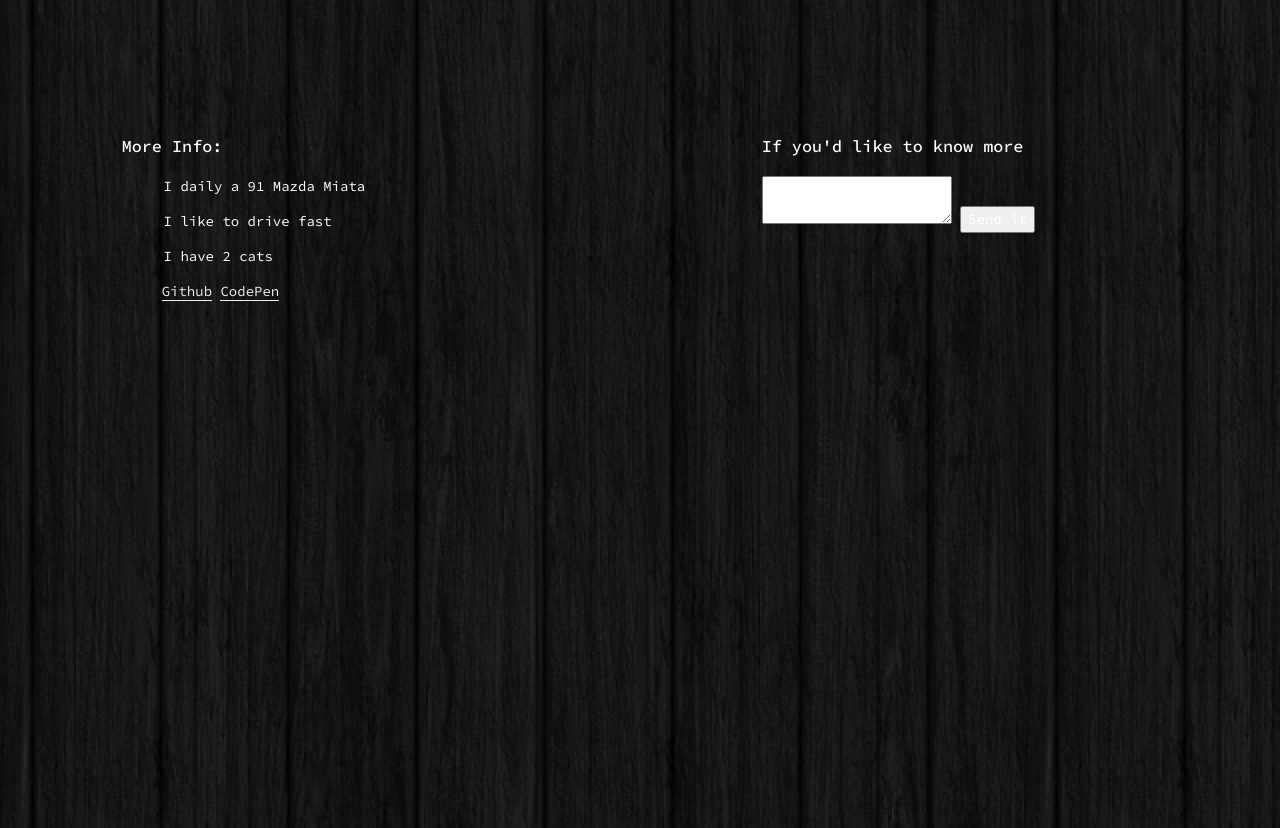
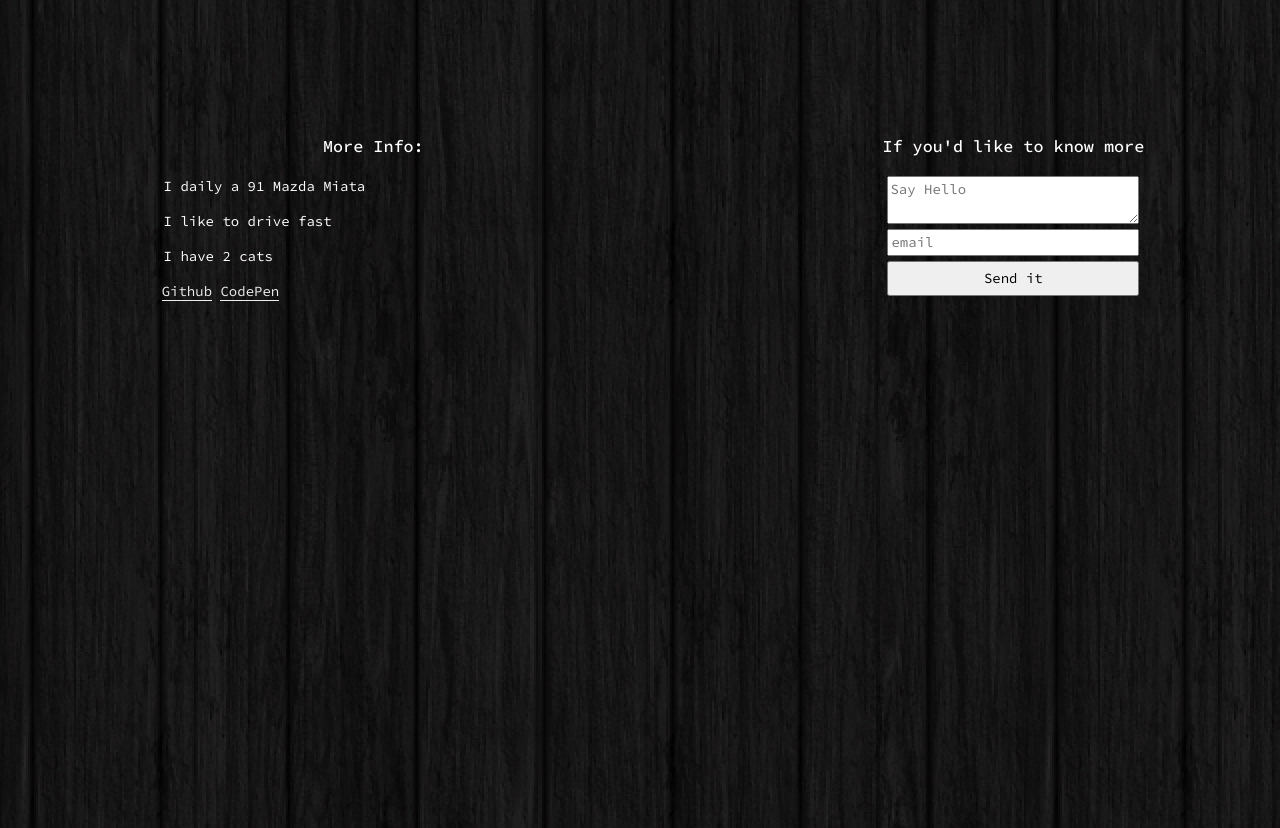
Before and after one commit to m0n01d/imdwit.github.io, a plain HTML site: page index.html in a window 1280 px wide. Shown: the part 2740-3568 px from the top of the page. Drawn offline with Linux system fonts and the light colour scheme.

Commit message:
adds and stylizes form

```diff
--- a/css/style.css
+++ b/css/style.css
@@ -108,5 +108,16 @@ h1 {
 
 .middle {
   position: relative;
+}
 
+input, textarea {
+  color: black;
+  display: block;
+  margin: 5px auto;
+  width: 50%;
 }
+#submit {
+  color: black;
+  display: block;
+  padding: 5px 8px;
+}
--- a/index.html
+++ b/index.html
@@ -91,21 +91,26 @@
 		<section class="content " id="contact">
 			<div class="row middle container-fluid">
 				<div class="col-sm-offset-1 col-sm-5">
-					<p class="lead">More Info:</p>
+					<p class="lead text-center">More Info:</p>
 					<div class="col-xs-offset-1">
 						<p>I daily a 91 Mazda Miata</p>
 						<p>I like to drive fast</p>
 						<p>I have 2 cats</p>
 					</div>
 					<ul class="inline">
-						<li><a href="#">Github</a></li>
-						<li><a href="#">CodePen</a></li>
+						<li><a href="https://github.com/imdwit" target="_blank">Github</a></li>
+						<li><a href="http://codepen.io/imdwit/" target="_blank">CodePen</a></li>
 					</ul>
 				</div>
 				<div class="col-sm-offset-1 col-sm-5">
-					<p class="lead">If you'd like to know more</p>
-					<textarea></textarea>
-					<input type="submit" value="Send it" />
+					<form action="//formspree.io/dwightdoane@me.com" method="POST">
+						<p class="lead text-center">If you'd like to know more</p>
+						<textarea placeholder="Say Hello" name="message"></textarea>
+						<input type="email" placeholder="email" required name="_replyto" />
+						<input type="hidden" name="_next" value="http://dwit.us" />
+						<input type="text" name="_gotcha" style="display:none" />
+						<input type="submit" value="Send it" id="submit" />
+					</form>
 				</div>
 			</div>
 		</section>
```
